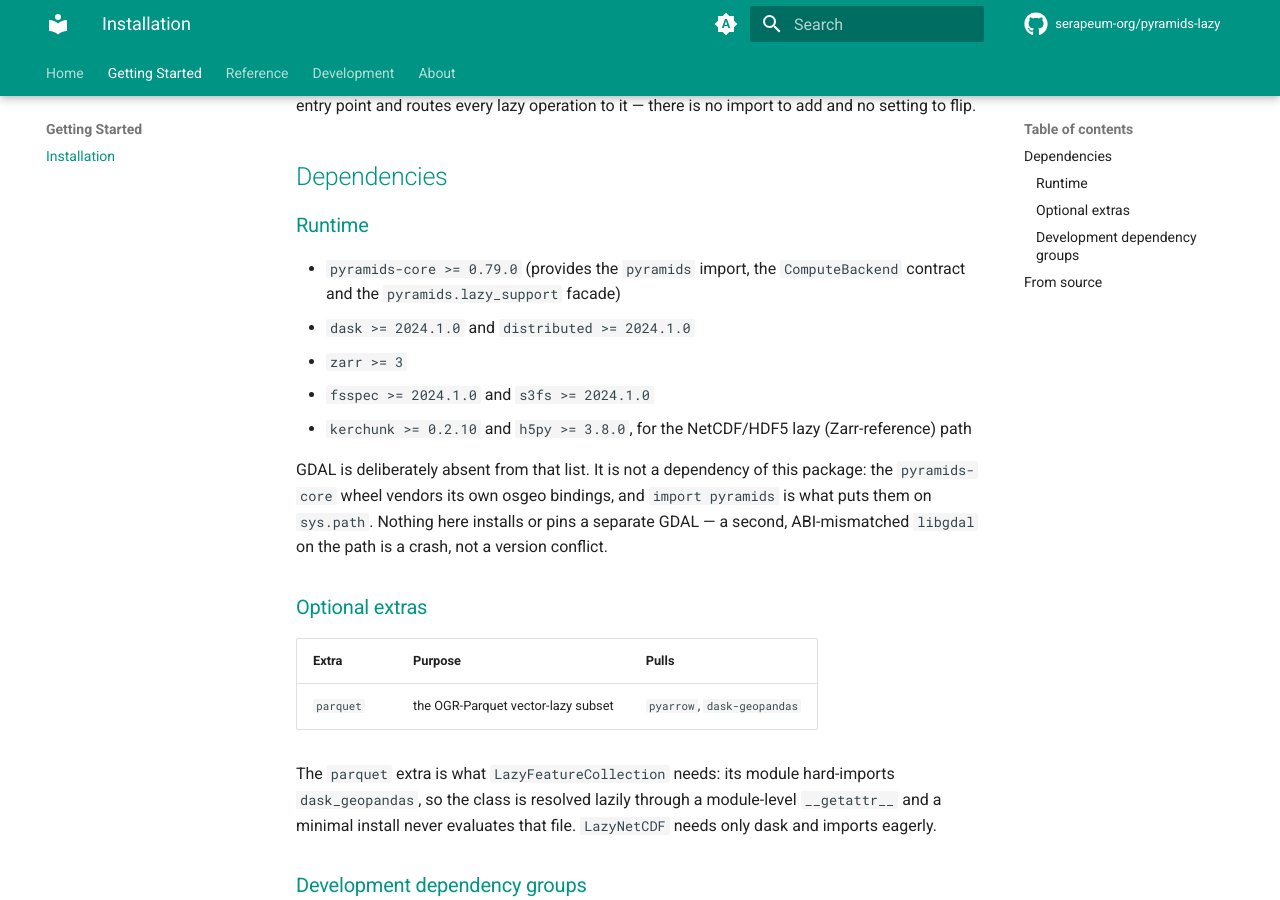
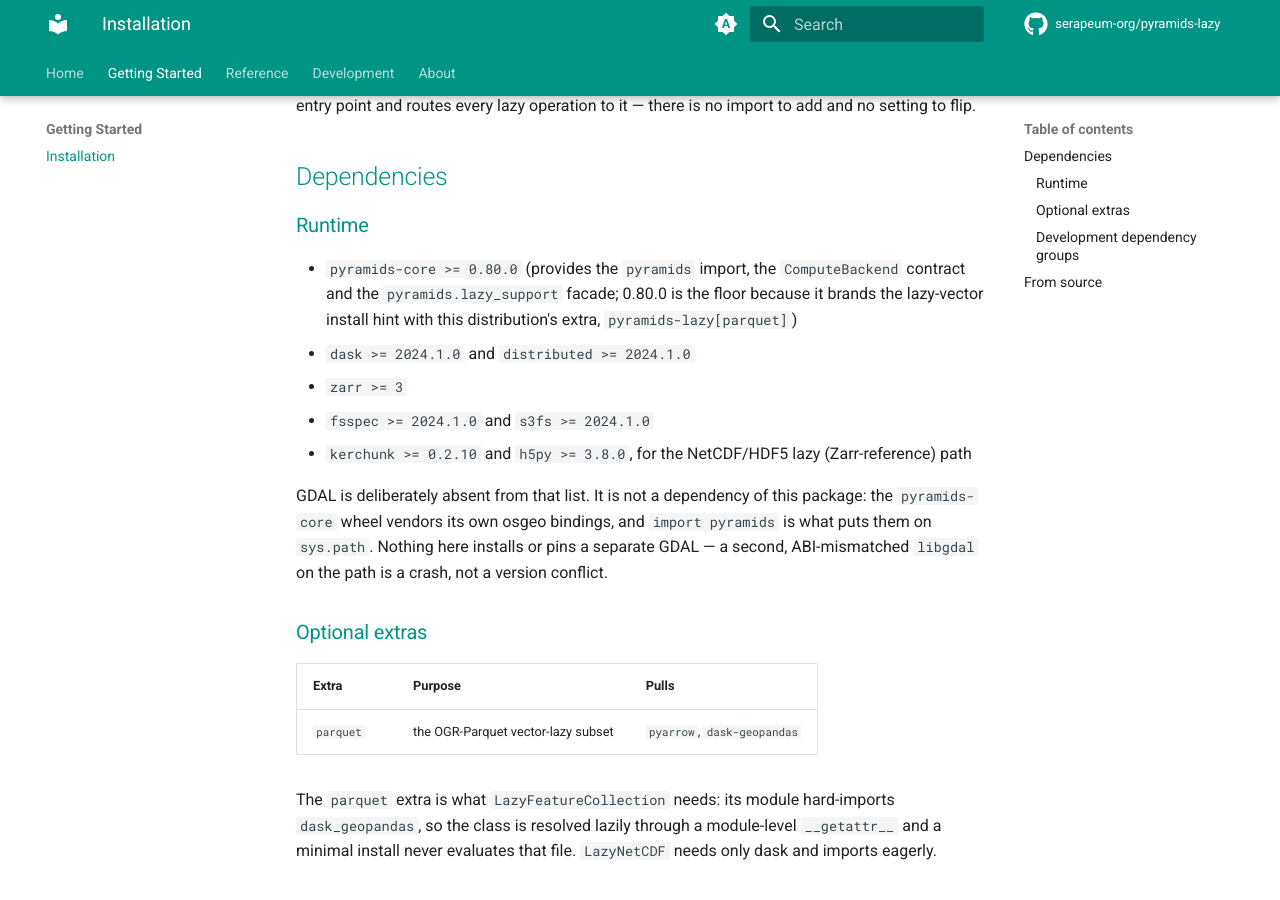
Before and after one commit to serapeum-org/pyramids-lazy, an MkDocs documentation site: the page built from docs/installation.md, in a window 1280 px wide and 900 px high, scrolled down 582 px. Built offline with MkDocs 1.6.1 and Material for MkDocs 9.7.7, drawn with Linux system fonts in a browser that asks for light colours; comment, search, counter and statistics services are not loaded; the version menu is left out.

Commit message:
docs: bump the documented pyramids-core floor to 0.80.0
installation.md still told readers `pyramids-core >= 0.79.0` while the metadata now
floors 0.80.0, and said nothing about why the floor moved. Added the reason, since
"0.80.0" on its own invites someone to lower it again.

Checked the neighbouring claim rather than assuming it had gone stale too:
`_optional.py`'s docstring says core's `extra_hint` names `pyramids-core[parquet]`,
and on core 0.80.0 that is still true --

    >>> extra_hint("dask-geopandas", "parquet")
    "dask-geopandas Install with one of:
       - PyPI:        pip install 'pyramids-core[parquet]'
       - conda-forge: conda install -c conda-forge pyramids-parquet"

-- because 0.80.0 rebranded only the `_LAZY_FC_INSTALL_HINT` constant in
`pyramids.feature`, not the generic helper. So the rationale for `_optional.py`
existing is unchanged and its docstring is left alone.

```diff
--- a/docs/installation.md
+++ b/docs/installation.md
@@ -22,8 +22,9 @@ point and routes every lazy operation to it — there is no import to add and no
 
 ### Runtime
 
-- `pyramids-core >= 0.79.0` (provides the `pyramids` import, the `ComputeBackend` contract and the
-  `pyramids.lazy_support` facade)
+- `pyramids-core >= 0.80.0` (provides the `pyramids` import, the `ComputeBackend` contract and the
+  `pyramids.lazy_support` facade; 0.80.0 is the floor because it brands the lazy-vector install
+  hint with this distribution's extra, `pyramids-lazy[parquet]`)
 - `dask >= 2024.1.0` and `distributed >= 2024.1.0`
 - `zarr >= 3`
 - `fsspec >= 2024.1.0` and `s3fs >= 2024.1.0`
```
